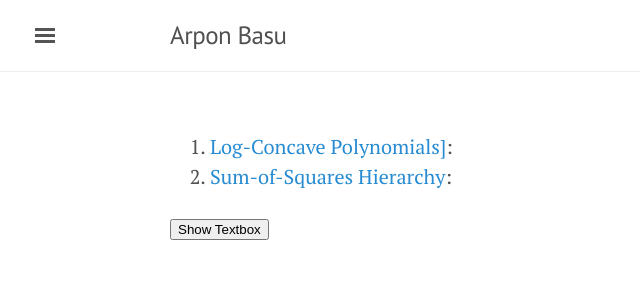
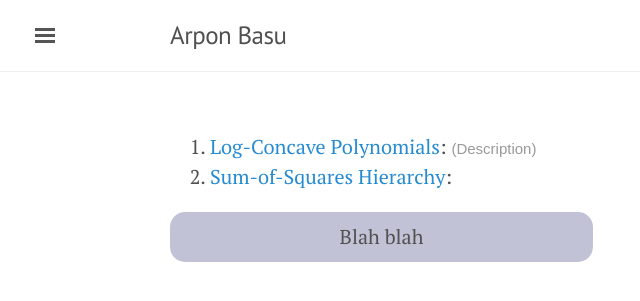
Before and after one commit to rugiarindam/rugiarindam.github.io, a Jekyll site: the page built from dummy6789.html, in a window 1280 px wide. Shown: the top 301 px of the page, without its empty margins (0-640 px from the left). Built offline with Jekyll 4.4.1, drawn with Linux system fonts in a browser that asks for light colours; nearby versions of some CDN libraries.

Commit message:
new feature

```diff
--- a/dummy6789.html
+++ b/dummy6789.html
@@ -4,15 +4,18 @@ title: Test
 ---
 
 <ol type="1">
-<li> <a href="./Expository_Writings/log_concave_polynomials.pdf" target="_blank">Log-Concave Polynomials]</a>: </li>
-<li> <a href="./Expository_Writings/SoS.pdf" target="_blank">Sum-of-Squares Hierarchy</a>: </li>
+    <li> <a href="./Expository_Writings/log_concave_polynomials.pdf" target="_blank">Log-Concave Polynomials</a>: <a onclick="myFunction()"><span style="font-family: sans-serif, 'Open Sans';color: #999;font-size: 15px;">(Description)</span></a>
+    </li>
+    <li> <a href="./Expository_Writings/SoS.pdf" target="_blank">Sum-of-Squares Hierarchy</a>:
+    </li>
 </ol>
 
-<button onclick="myFunction()">Show Textbox</button>
-<input style="display: none;" type="text" id="my-textbox" placeholder="Type your name">
 <script>
 function myFunction() {
-  let textbox = document.getElementById("my-textbox");
-  textbox.style.display = "block";
+  let textbox = document.getElementById("log-conc_desc");
 }
 </script>
+
+<div style="border-radius:15px;-webkit-border-radius:15px;-moz-border-radius:15px;width:45%;float:center;background-color:#c2c2d6;margin-left:0;padding:10px;text-align:center;" id="log-conc_desc">
+    Blah blah
+</div>
```
